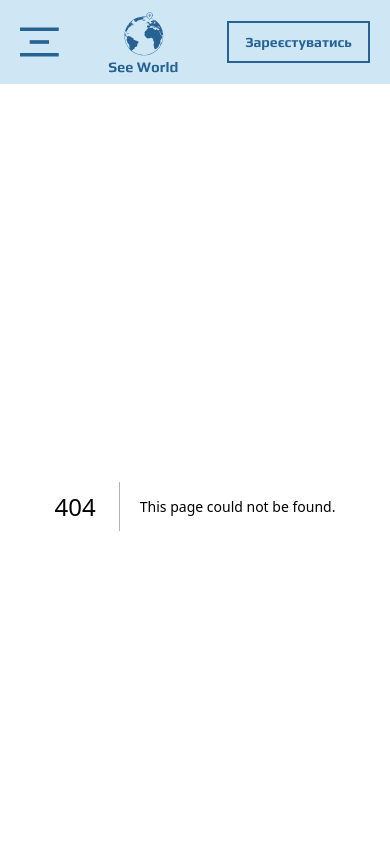
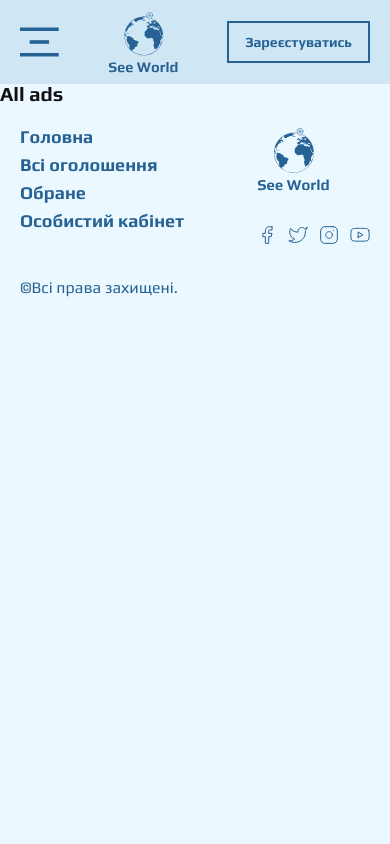
Before and after one commit to mantr88/travel-agency, a Next.js app: page /all-ads in a window 390 px wide. Before the commit this address had no page. Shown: the top 844 px of the page. Built offline with nearby package versions, Linux system fonts and the light colour scheme.

Commit message:
add: footer styles for mobile

```diff
--- a/package.json
+++ b/package.json
@@ -9,6 +9,7 @@
     "lint": "next lint"
   },
   "dependencies": {
+    "keen-slider": "^6.8.6",
     "modern-normalize": "^2.0.0",
     "next": "14.1.0",
     "react": "^18",
--- /dev/null
+++ b/src/app/(pages)/all-ads/page.tsx
@@ -0,0 +1,8 @@
+import React from "react";
+export interface PageProps {
+  children: React.ReactNode;
+}
+
+export default function Page({ children }: PageProps) {
+  return <div>All ads</div>;
+}
--- a/src/app/components/Footer/Footer.module.css
+++ b/src/app/components/Footer/Footer.module.css
@@ -1,5 +1,41 @@
 .footer {
-  margin-top: 100vh;
+  padding: 24px 20px 49px 20px;
 
-  border: 2px solid green;
+  color: var(--main-color);
 }
+
+.blocksWrap {
+  margin-bottom: 32px;
+  display: flex;
+  justify-content: space-between;
+}
+
+.navList {
+  display: flex;
+  flex-direction: column;
+  gap: 10px;
+
+  font-size: 18px;
+}
+
+.navList > li:hover {
+  color: var(--font-hover-color);
+}
+
+.logo {
+  margin-bottom: 31px;
+}
+
+.socialsList {
+  display: flex;
+  gap: 11px;
+}
+
+.socialsList > li:hover svg {
+  fill: var(--white-color);
+}
+
+.copyright {
+  font-size: 16px;
+  font-weight: 400;
+}
--- a/src/app/components/Footer/Footer.tsx
+++ b/src/app/components/Footer/Footer.tsx
@@ -1,6 +1,63 @@
 import React from "react";
+import Link from "next/link";
+
+import LogoMobile from "@/app/ui/svgElements/LogoMobile";
+import Facebook from "@/app/ui/svgElements/Facebook";
+import Twitter from "@/app/ui/svgElements/Twitter";
+import Instagram from "@/app/ui/svgElements/Instagram";
+import YouTube from "@/app/ui/svgElements/YouTube";
+
 import css from "./Footer.module.css";
 
 export default function Footer() {
-  return <footer className={css.footer}>Footer</footer>;
+  return (
+    <footer className={css.footer}>
+      <div className={css.blocksWrap}>
+        <nav>
+          <ul className={css.navList}>
+            <li>
+              <Link href="/">Головна</Link>
+            </li>
+            <li>
+              <Link href="/all-ads">Всі оголошення</Link>
+            </li>
+            <li>
+              <Link href="/favorites">Обране</Link>
+            </li>
+            <li>
+              <Link href="/profile">Особистий кабінет</Link>
+            </li>
+          </ul>
+        </nav>
+        <div>
+          <div className={css.logo}>
+            <LogoMobile />
+          </div>
+          <ul className={css.socialsList}>
+            <li>
+              <a href="#">
+                <Facebook />
+              </a>
+            </li>
+            <li className={css.socialsListItem}>
+              <a href="#">
+                <Twitter />
+              </a>
+            </li>
+            <li className={css.socialsListItem}>
+              <a href="#">
+                <Instagram />
+              </a>
+            </li>
+            <li className={css.socialsListItem}>
+              <a href="#">
+                <YouTube />
+              </a>
+            </li>
+          </ul>
+        </div>
+      </div>
+      <p className={css.copyright}> &#169;Всі права захищені.</p>
+    </footer>
+  );
 }
--- a/src/app/globals.css
+++ b/src/app/globals.css
@@ -21,6 +21,8 @@
   --light-color: #cfe7f5;
   --extra-light-color: #ebf8ff;
   --ultra-light-color: #f8f7f7;
+  --font-hover-color: #4f85b2;
+  --white-color: #fff;
   --accent-color: #e96e25;
   --pale-color: #766f6f;
   --dark-text-color: #111111;
@@ -70,7 +72,7 @@ li {
 }
 
 a {
-  color: var(--dark-text-color);
+  color: inherit;
   text-decoration: none;
   font-style: normal;
   cursor: pointer;
--- a/src/app/layout.tsx
+++ b/src/app/layout.tsx
@@ -20,7 +20,7 @@ const play = Play({
   subsets: ["latin"],
   variable: "--font-play",
   display: "swap",
-  weight: "700",
+  weight: ["700", "400"],
 });
 
 export const metadata: Metadata = {
--- /dev/null
+++ b/src/app/ui/svgElements/Facebook.tsx
@@ -0,0 +1,20 @@
+import React from "react";
+
+export default function Facebook() {
+  return (
+    <svg
+      width="20"
+      height="20"
+      viewBox="0 0 20 20"
+      fill="none"
+      xmlns="http://www.w3.org/2000/svg"
+    >
+      <path
+        d="M15 1.66602H12.5C11.3949 1.66602 10.3351 2.105 9.55373 2.8864C8.77233 3.66781 8.33334 4.72761 8.33334 5.83268V8.33268H5.83334V11.666H8.33334V18.3327H11.6667V11.666H14.1667L15 8.33268H11.6667V5.83268C11.6667 5.61167 11.7545 5.39971 11.9108 5.24343C12.067 5.08715 12.279 4.99935 12.5 4.99935H15V1.66602Z"
+        stroke="#266294"
+        strokeLinecap="round"
+        strokeLinejoin="round"
+      />
+    </svg>
+  );
+}
--- /dev/null
+++ b/src/app/ui/svgElements/Instagram.tsx
@@ -0,0 +1,32 @@
+import React from "react";
+
+export default function Instagram() {
+  return (
+    <svg
+      width="20"
+      height="20"
+      viewBox="0 0 20 20"
+      fill="none"
+      xmlns="http://www.w3.org/2000/svg"
+    >
+      <path
+        d="M14.1667 1.66602H5.83332C3.53214 1.66602 1.66666 3.5315 1.66666 5.83268V14.166C1.66666 16.4672 3.53214 18.3327 5.83332 18.3327H14.1667C16.4678 18.3327 18.3333 16.4672 18.3333 14.166V5.83268C18.3333 3.5315 16.4678 1.66602 14.1667 1.66602Z"
+        stroke="#266294"
+        strokeLinecap="round"
+        strokeLinejoin="round"
+      />
+      <path
+        d="M13.3333 9.47525C13.4362 10.1688 13.3177 10.8771 12.9948 11.4994C12.6719 12.1218 12.161 12.6264 11.5347 12.9416C10.9084 13.2569 10.1987 13.3666 9.5065 13.2552C8.81428 13.1438 8.17481 12.817 7.67904 12.3212C7.18327 11.8255 6.85645 11.186 6.74507 10.4938C6.63368 9.80154 6.7434 9.09183 7.05862 8.46556C7.37383 7.8393 7.8785 7.32837 8.50083 7.00545C9.12316 6.68254 9.83147 6.56407 10.525 6.66692C11.2324 6.77182 11.8874 7.10147 12.3931 7.60717C12.8988 8.11288 13.2284 8.76782 13.3333 9.47525Z"
+        stroke="#266294"
+        strokeLinecap="round"
+        strokeLinejoin="round"
+      />
+      <path
+        d="M14.5833 5.41602H14.5917"
+        stroke="#266294"
+        strokeLinecap="round"
+        strokeLinejoin="round"
+      />
+    </svg>
+  );
+}
--- /dev/null
+++ b/src/app/ui/svgElements/Twitter.tsx
@@ -0,0 +1,20 @@
+import React from "react";
+
+export default function Twitter() {
+  return (
+    <svg
+      width="20"
+      height="20"
+      viewBox="0 0 20 20"
+      fill="none"
+      xmlns="http://www.w3.org/2000/svg"
+    >
+      <path
+        d="M19.1667 2.50057C18.3687 3.06347 17.4851 3.49399 16.55 3.77557C16.0481 3.19849 15.3811 2.78948 14.6392 2.60384C13.8973 2.4182 13.1163 2.4649 12.4017 2.73761C11.6872 3.01033 11.0737 3.4959 10.6442 4.12866C10.2146 4.76143 9.98976 5.51085 10 6.27557V7.1089C8.53554 7.14687 7.0844 6.82208 5.77585 6.16344C4.4673 5.5048 3.34194 4.53276 2.50001 3.3339C2.50001 3.3339 -0.833323 10.8339 6.66668 14.1672C4.95045 15.3322 2.90597 15.9163 0.833344 15.8339C8.33334 20.0006 17.5 15.8339 17.5 6.25057C17.4992 6.01845 17.4769 5.7869 17.4333 5.5589C18.2838 4.72015 18.884 3.66116 19.1667 2.50057Z"
+        stroke="#266294"
+        strokeLinecap="round"
+        strokeLinejoin="round"
+      />
+    </svg>
+  );
+}
--- /dev/null
+++ b/src/app/ui/svgElements/YouTube.tsx
@@ -0,0 +1,26 @@
+import React from "react";
+
+export default function YouTube() {
+  return (
+    <svg
+      width="20"
+      height="20"
+      viewBox="0 0 20 20"
+      fill="none"
+      xmlns="http://www.w3.org/2000/svg"
+    >
+      <path
+        d="M18.7833 5.35065C18.6843 4.95516 18.4827 4.59279 18.1989 4.30016C17.915 4.00752 17.559 3.79497 17.1667 3.68398C15.7333 3.33398 10 3.33398 10 3.33398C10 3.33398 4.26667 3.33398 2.83333 3.71732C2.44104 3.8283 2.08498 4.04085 1.80112 4.33349C1.51726 4.62613 1.31566 4.98849 1.21666 5.38398C0.954344 6.83861 0.826028 8.31424 0.833332 9.79232C0.823981 11.2815 0.952305 12.7684 1.21666 14.234C1.3258 14.6172 1.53192 14.9658 1.81512 15.2461C2.09832 15.5263 2.44902 15.7288 2.83333 15.834C4.26667 16.2173 10 16.2173 10 16.2173C10 16.2173 15.7333 16.2173 17.1667 15.834C17.559 15.723 17.915 15.5104 18.1989 15.2178C18.4827 14.9252 18.6843 14.5628 18.7833 14.1673C19.0436 12.7236 19.1719 11.2593 19.1667 9.79232C19.176 8.30311 19.0477 6.81623 18.7833 5.35065Z"
+        stroke="#266294"
+        strokeLinecap="round"
+        strokeLinejoin="round"
+      />
+      <path
+        d="M8.125 12.5164L12.9167 9.79141L8.125 7.06641V12.5164Z"
+        stroke="#266294"
+        strokeLinecap="round"
+        strokeLinejoin="round"
+      />
+    </svg>
+  );
+}
```
Also changed, not shown: src/app/(pages)/favorites/page.tsx (added, +8 -0 lines), src/app/(pages)/profile/page.tsx (added, +8 -0 lines), 1 other file (tests, documents, lock files or other folders).
